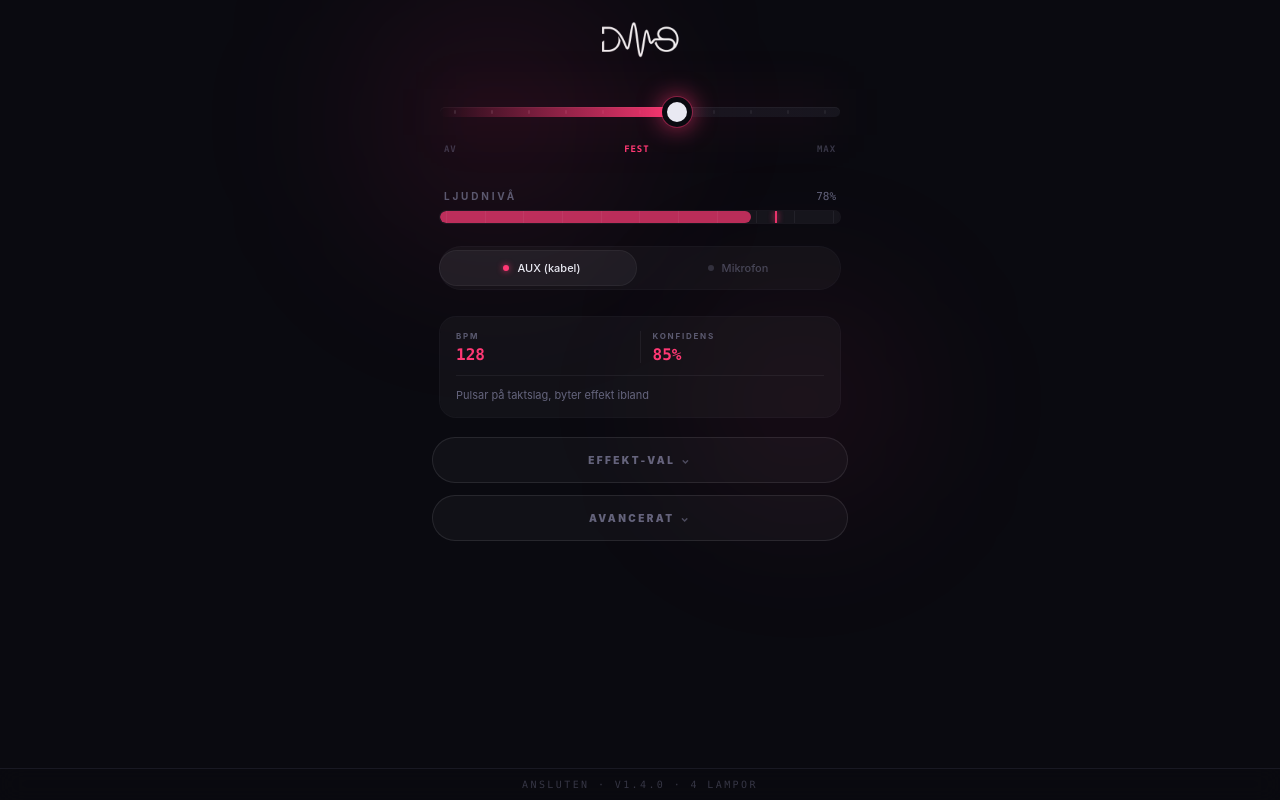
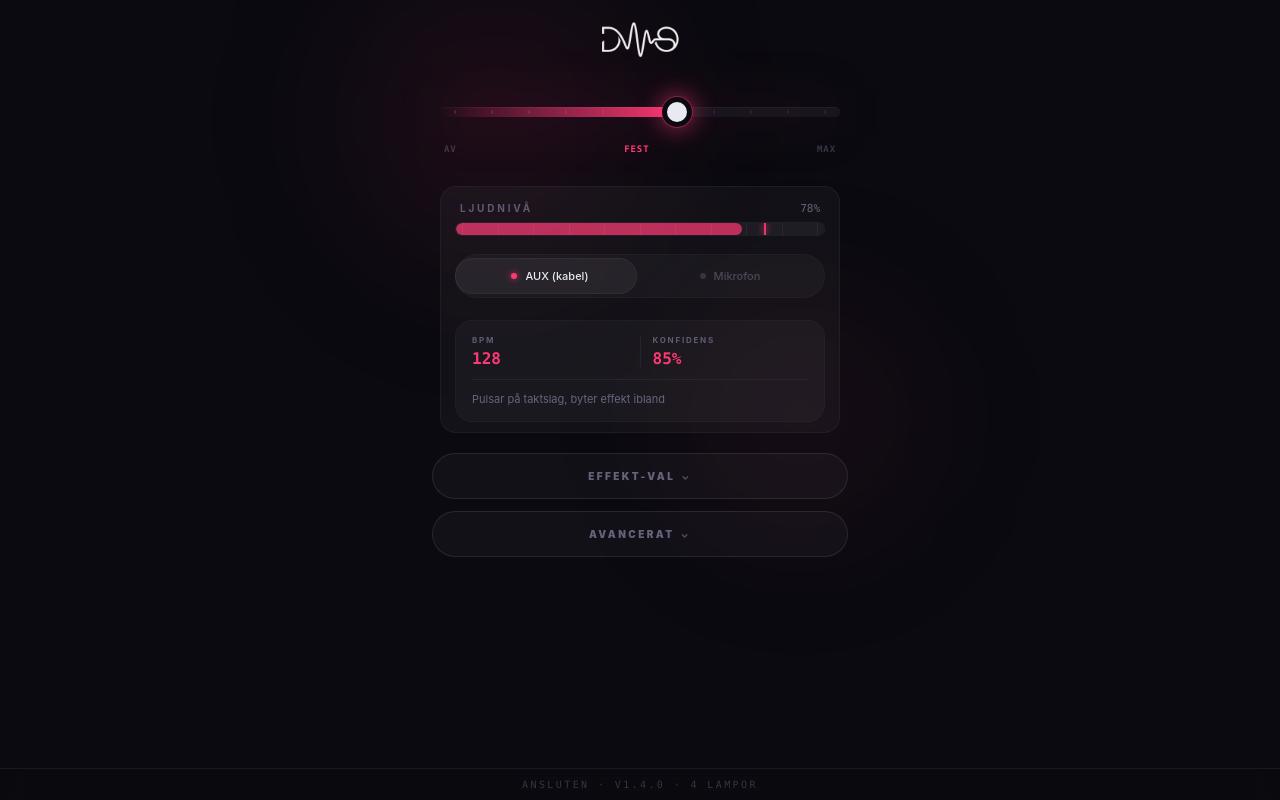
Before and after one commit to raagerrd-ship-it/dmx-control, a React (Vite) app: page / in a window 1280 px wide. Built offline with nearby package versions, Linux system fonts and the light colour scheme.

Commit message:
Changes
Co-authored-by: raagerrd-ship-it <246996133+raagerrd-ship-it@users.noreply.github.com>

```diff
--- a/src/pages/DmxController.tsx
+++ b/src/pages/DmxController.tsx
@@ -61,16 +61,16 @@ function HeroCard() {
       <div className="relative">
         <MoodSlider />
 
-        <div className="mt-9">
+        <div className="mt-8 rounded-2xl bg-foreground/[0.03] ring-1 ring-inset ring-border/60 px-4 pt-4 pb-3">
           <InputLevel />
-        </div>
 
-        <div className="mt-6">
-          <SourcePill />
-        </div>
+          <div className="mt-5">
+            <SourcePill />
+          </div>
 
-        <div className="mt-7">
-          <TechGrid />
+          <div className="mt-6">
+            <TechGrid />
+          </div>
         </div>
       </div>
     </section>
```
